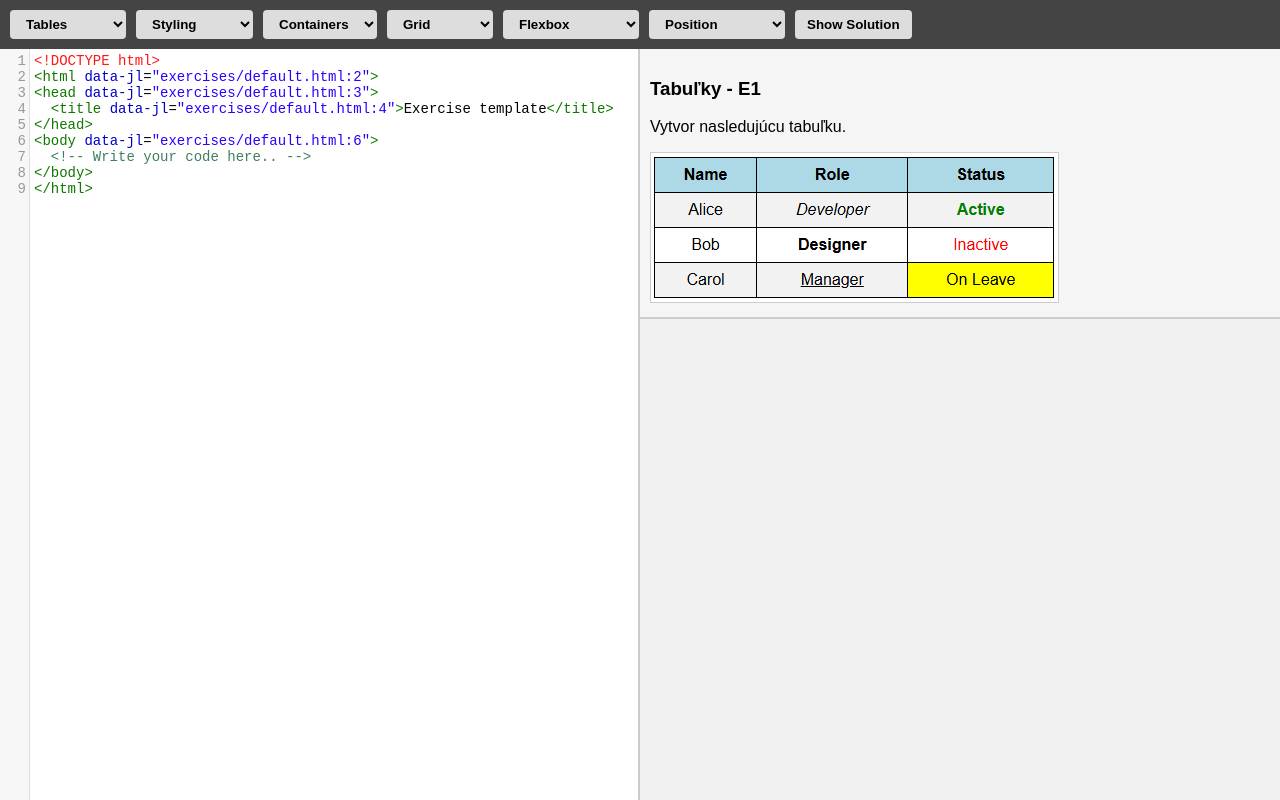
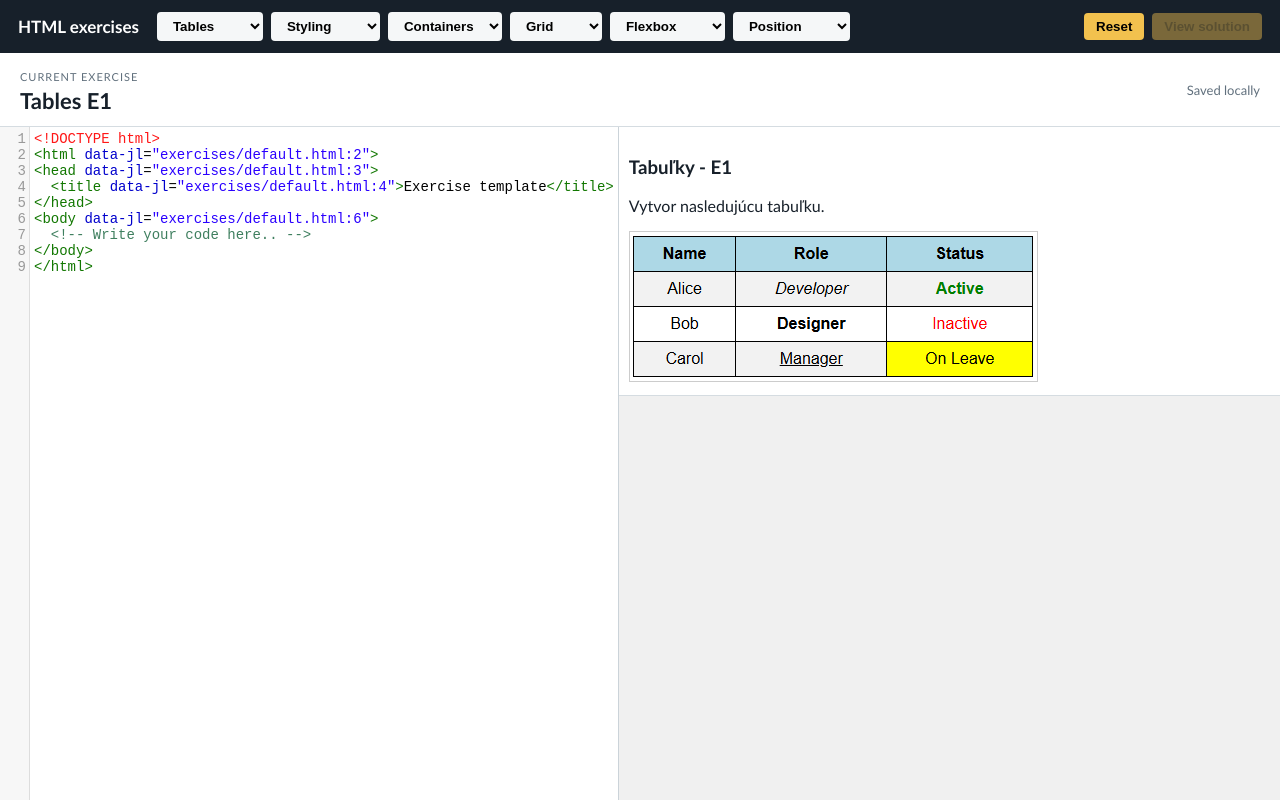
Before and after one commit to CodeCraft-ZAIT-Academy/LECTOR_2AI_EXERCISES, a plain HTML site: page index.html in a window 1280 px wide. Drawn offline with nearby package versions, Linux system fonts and the light colour scheme.

Commit message:
Minor improvements

```diff
--- /dev/null
+++ b/app.js
@@ -0,0 +1,116 @@
+let editor;
+let currentExerciseId = null;
+let starterCode = '';
+let loadRequest = 0;
+let saveTimer;
+const exercises = window.EXERCISES;
+const exerciseSettings = window.EXERCISE_SETTINGS;
+const outputFrame = document.getElementById('output');
+const descriptionDiv = document.getElementById('description');
+const exerciseTitle = document.getElementById('exerciseTitle');
+const saveStatus = document.getElementById('saveStatus');
+const solutionButton = document.getElementById('solutionBtn');
+const solutionDialog = document.getElementById('solutionDialog');
+
+function solutionIsAvailable(exercise) {
+  const categoryUnlocked = exerciseSettings.unlockedCategories.includes(exercise.category);
+  return exerciseSettings.solutionsEnabled && exercise.solution && (exercise.solutionUnlocked || categoryUnlocked);
+}
+
+function buildNavigation() {
+  const nav = document.getElementById('exerciseNav');
+  [...new Set(exercises.map(exercise => exercise.category))].forEach(category => {
+    const select = document.createElement('select');
+    select.setAttribute('aria-label', `${category} exercises`);
+    select.add(new Option(category, ''));
+    exercises.filter(exercise => exercise.category === category).forEach(exercise => {
+      select.add(new Option(exercise.title, exercise.id));
+    });
+    select.addEventListener('change', event => loadExercise(event.target.value, event.target));
+    nav.appendChild(select);
+  });
+}
+
+function setupEditor(initial) {
+  editor = CodeMirror(document.getElementById('editor'), {
+    value: initial,
+    mode: 'htmlmixed',
+    theme: 'eclipse',
+    lineNumbers: true,
+    lineWrapping: false
+  });
+  editor.on('change', updatePreview);
+  updatePreview();
+}
+
+async function loadExercise(id, selectElement) {
+  if (!id) return;
+  const request = ++loadRequest;
+  try {
+    const [codeResponse, descResponse] = await Promise.all([
+      fetch('exercises/default.html'),
+      fetch(`exercises/${id}.desc.html`)
+    ]);
+    if (!codeResponse.ok || !descResponse.ok) throw new Error('Failed to load exercise');
+    const [code, description] = await Promise.all([codeResponse.text(), descResponse.text()]);
+    if (request !== loadRequest) return;
+
+    const exercise = exercises.find(item => item.id === id);
+    currentExerciseId = id;
+    starterCode = code;
+    const savedCode = localStorage.getItem(`html-exercise:${id}`);
+    editor.setValue(savedCode ?? code);
+    descriptionDiv.innerHTML = description;
+    exerciseTitle.textContent = exercise.title;
+    solutionButton.disabled = !solutionIsAvailable(exercise);
+    solutionButton.title = solutionButton.disabled ? 'This solution is currently locked' : 'View solution';
+    saveStatus.textContent = savedCode ? 'Restored from this browser' : 'Starter code loaded';
+    document.querySelectorAll('#exerciseNav select').forEach(select => {
+      if (select !== selectElement) select.value = '';
+    });
+  } catch (error) {
+    alert(`Error loading exercise: ${error.message}`);
+  }
+}
+
+function updatePreview() {
+  outputFrame.srcdoc = editor.getValue();
+  if (currentExerciseId) {
+    clearTimeout(saveTimer);
+    saveTimer = setTimeout(() => {
+      localStorage.setItem(`html-exercise:${currentExerciseId}`, editor.getValue());
+      saveStatus.textContent = 'Saved locally';
+    }, 400);
+  }
+}
+
+async function showSolution() {
+  const exercise = exercises.find(item => item.id === currentExerciseId);
+  if (!solutionIsAvailable(exercise)) return;
+  try {
+    const response = await fetch(`exercises/${currentExerciseId}.sol.html`);
+    if (!response.ok) throw new Error('Failed to load solution');
+    document.querySelector('#solutionCode code').textContent = await response.text();
+    solutionDialog.showModal();
+  } catch (error) {
+    alert(`Error loading solution: ${error.message}`);
+  }
+}
+
+function resetExercise() {
+  if (!currentExerciseId || !confirm('Reset this exercise and remove your saved work?')) return;
+  localStorage.removeItem(`html-exercise:${currentExerciseId}`);
+  editor.setValue(starterCode);
+  saveStatus.textContent = 'Reset to starter code';
+}
+
+document.getElementById('resetBtn').addEventListener('click', resetExercise);
+solutionButton.addEventListener('click', showSolution);
+document.getElementById('closeSolutionBtn').addEventListener('click', () => solutionDialog.close());
+solutionDialog.addEventListener('click', event => {
+  if (event.target === solutionDialog) solutionDialog.close();
+});
+
+buildNavigation();
+setupEditor('');
+loadExercise('tables_e1', document.querySelector('#exerciseNav select'));
--- /dev/null
+++ b/exercises/manifest.js
@@ -0,0 +1,21 @@
+window.EXERCISE_SETTINGS = {
+  solutionsEnabled: true,
+  unlockedCategories: []
+};
+
+window.EXERCISES = [
+  { category: 'Tables', id: 'tables_e1', title: 'Tables E1', solution: true, solutionUnlocked: false },
+  { category: 'Styling', id: 'styling_e1', title: 'Styling E1', solution: false },
+  { category: 'Containers', id: 'containers_e1', title: 'DIV E1', solution: true, solutionUnlocked: false },
+  { category: 'Containers', id: 'containers_e2', title: 'DIV E2', solution: false },
+  { category: 'Containers', id: 'containers_e3', title: 'DIV E3', solution: true, solutionUnlocked: false },
+  { category: 'Containers', id: 'containers_e4', title: 'DIV E4', solution: true, solutionUnlocked: false },
+  { category: 'Grid', id: 'grid_e1', title: 'Grid E1', solution: true, solutionUnlocked: false },
+  { category: 'Grid', id: 'grid_e2', title: 'Grid E2', solution: true, solutionUnlocked: false },
+  { category: 'Grid', id: 'grid_e3', title: 'Grid E3', solution: true, solutionUnlocked: false },
+  { category: 'Flexbox', id: 'flexbox_e1', title: 'Flexbox E1', solution: false },
+  { category: 'Flexbox', id: 'flexbox_e2', title: 'Flexbox E2', solution: false },
+  { category: 'Flexbox', id: 'flexbox_e3', title: 'Flexbox E3', solution: false },
+  { category: 'Position', id: 'position_e1', title: 'Position E1', solution: false },
+  { category: 'Position', id: 'position_e2', title: 'Position E2', solution: false }
+];
--- a/index.html
+++ b/index.html
@@ -2,164 +2,51 @@
 <html lang="en">
 <head>
   <meta charset="UTF-8" />
-  <title>HTML Exercises with Editor, Description & Preview</title>
+  <title>HTML Exercises</title>
   <link rel="stylesheet" href="style.css">
   <link rel="stylesheet" href="https://cdnjs.cloudflare.com/ajax/libs/codemirror/5.65.16/codemirror.min.css" />
   <link rel="stylesheet" href="https://cdnjs.cloudflare.com/ajax/libs/codemirror/5.65.16/theme/eclipse.min.css" />
 </head>
 <body>
   <header>
-    <select id="tables" onchange="loadExercise(this.value, this)">
-      <option value="">Tables</option>
-      <option value="tables_e1">TABLE - E1</option>
-    </select>
-
-    <select id="style" onchange="loadExercise(this.value, this)">
-      <option value="">Styling</option>
-      <option value="styling_e1">Styling - E1</option>
-    </select>
-
-    <select id="containers" onchange="loadExercise(this.value, this)">
-      <option value="">Containers</option>
-      <option value="containers_e1">DIV - E1</option>
-      <option value="containers_e2">DIV - E2</option>
-      <option value="containers_e3">DIV - E3</option>
-      <option value="containers_e4">DIV - E4</option>
-    </select>
-
-    <select id="grid" onchange="loadExercise(this.value, this)">
-      <option value="">Grid</option>
-      <option value="grid_e1">GRID - E1</option>
-      <option value="grid_e2">GRID - E2</option>
-      <option value="grid_e3">GRID - E3</option>
-    </select>
-
-    <select id="flexbox" onchange="loadExercise(this.value, this)">
-      <option value="">Flexbox</option>
-      <option value="flexbox_e1">FLEXBOX - E1</option>
-      <option value="flexbox_e2">FLEXBOX - E2</option>
-      <option value="flexbox_e3">FLEXBOX - E3</option>
-    </select>
-
-    <select id="position" onchange="loadExercise(this.value, this)">
-      <option value="">Position</option>
-      <option value="position_e1">POSITION - E1</option>
-      <option value="position_e2">POSITION - E2</option>
-    </select>
-
-    <button id="solutionBtn" onclick="showSolution()">Show Solution</button>
+    <div class="brand">HTML exercises</div>
+    <nav id="exerciseNav" aria-label="Exercise categories"></nav>
+    <div class="header-actions">
+      <button id="resetBtn" type="button">Reset</button>
+      <button id="solutionBtn" type="button" disabled>View solution</button>
+    </div>
   </header>
 
-  <div id="main">
+  <div id="exerciseBar">
+    <div>
+      <span class="eyebrow">Current exercise</span>
+      <h1 id="exerciseTitle">Choose an exercise</h1>
+    </div>
+    <span id="saveStatus" role="status">Nothing loaded</span>
+  </div>
+
+  <main id="main">
     <div id="editor"></div>
     <div id="right">
       <div id="description"></div>
-      <div id="preview">
-        <iframe id="output"></iframe>
-      </div>
+      <div id="preview"><iframe id="output" title="Exercise preview"></iframe></div>
     </div>
-  </div>
+  </main>
 
-  <!-- CodeMirror core & modes -->
+  <dialog id="solutionDialog">
+    <div class="dialog-header">
+      <h2>Solution</h2>
+      <button id="closeSolutionBtn" type="button">Close</button>
+    </div>
+    <pre id="solutionCode"><code></code></pre>
+  </dialog>
+
   <script src="https://cdnjs.cloudflare.com/ajax/libs/codemirror/5.65.16/codemirror.min.js"></script>
   <script src="https://cdnjs.cloudflare.com/ajax/libs/codemirror/5.65.16/mode/htmlmixed/htmlmixed.min.js"></script>
   <script src="https://cdnjs.cloudflare.com/ajax/libs/codemirror/5.65.16/mode/xml/xml.min.js"></script>
   <script src="https://cdnjs.cloudflare.com/ajax/libs/codemirror/5.65.16/mode/javascript/javascript.min.js"></script>
   <script src="https://cdnjs.cloudflare.com/ajax/libs/codemirror/5.65.16/mode/css/css.min.js"></script>
-
-  <script>
-    let editor;
-    let currentExerciseId = null;
-    const outputFrame = document.getElementById('output');
-    const descriptionDiv = document.getElementById('description');
-
-    function setupEditor(initial) {
-      editor = CodeMirror(document.getElementById('editor'), {
-        value: initial ?? '',
-        mode: "htmlmixed",
-        theme: "eclipse",
-        lineNumbers: true,
-        lineWrapping: false
-      });
-      editor.on("change", updatePreview);
-      updatePreview();
-    }
-
-    async function loadExercise(id, selectElement) {
-      if (!id) return; // nothing selected
-      try {
-        currentExerciseId = id; // remember which exercise is active
-        const codeFile = "exercises/default.html"; // default template (override if needed)
-
-        // fetch starter code
-        const codeResponse = await fetch(codeFile);
-        if (!codeResponse.ok) throw new Error("Failed to load starter code");
-        const code = await codeResponse.text();
-
-        // fetch description (per-exercise)
-        const descResponse = await fetch(`exercises/${id}.desc.html`);
-        if (!descResponse.ok) throw new Error("Failed to load description");
-        const description = await descResponse.text();
-
-        // update editor + preview
-        editor.setValue(code);
-        descriptionDiv.innerHTML = description;
-        updatePreview();
-
-        // reset all selects except the one that triggered this call
-        document.querySelectorAll('select').forEach(sel => {
-          if (sel !== selectElement) sel.selectedIndex = 0;
-        });
-
-        // check if solution exists and enable/disable button
-        const solutionButton = document.querySelector('button#solutionBtn');
-        try {
-          const solResponse = await fetch(`exercises/${id}.sol.html`, { method: 'HEAD' });
-          solutionButton.disabled = !solResponse.ok; // enable if exists, disable otherwise
-        } catch {
-          solutionButton.disabled = true; // disable if any error occurs
-        }
-
-      } catch (err) {
-        alert("Error loading exercise: " + err.message);
-      }
-    }
-
-    function updatePreview() {
-      const code = editor.getValue();
-      const doc = outputFrame.contentDocument || outputFrame.contentWindow.document;
-      doc.open();
-      doc.write(code);
-      doc.close();
-    }
-
-    function showSolution() {
-      if (!currentExerciseId) {
-        alert("No exercise loaded yet");
-        return;
-      }
-      const filePath = `exercises/${currentExerciseId}.sol.html`;
-      fetch(filePath)
-        .then(response => {
-          if (!response.ok) throw new Error("Failed to load solution");
-          return response.text();
-        })
-        .then(solutionCode => {
-          editor.setValue(solutionCode);
-          updatePreview();
-        })
-        .catch(error => {
-          alert("Error loading solution: " + error.message);
-        });
-    }
-
-    // init: create editor first, then load the chosen exercise
-    (function init() {
-      // create editor with empty content so editor exists before loadExercise runs
-      setupEditor('');
-      // load initial exercise (this will fetch template + description and set editor content)
-      loadExercise("tables_e1");
-    })();
-  </script>
+  <script src="exercises/manifest.js"></script>
+  <script src="app.js"></script>
 </body>
 </html>
--- a/style.css
+++ b/style.css
@@ -1,97 +1,80 @@
+* { box-sizing: border-box; }
+
 body {
   margin: 0;
   height: 100vh;
   display: flex;
   flex-direction: column;
-    font-family: sans-serif;
+  color: #17202a;
+  background: #eef2f5;
+  font-family: "Trebuchet MS", sans-serif;
 }
 
 header {
-    background: #444;
-    padding: 10px;
+  background: #17202a;
+  padding: 12px 18px;
   display: flex;
+  align-items: center;
   gap: 10px;
+  flex-wrap: wrap;
+  color: white;
 }
 
-  header button {
+.brand { font-size: 17px; font-weight: bold; margin-right: 8px; white-space: nowrap; }
+#exerciseNav, .header-actions { display: flex; gap: 8px; flex-wrap: wrap; }
+.header-actions { margin-left: auto; }
+
+header button, header select {
   padding: 6px 12px;
-    border: none;
-    cursor: pointer;
-    background: #ddd;
+  border: 0;
   border-radius: 4px;
-    font-weight: bold;
-  }
-
-  header button:hover {
-    background: #bbb;
-  }
-
-  header select {
-    padding: 6px 12px;
-    border: none;
-    border-radius: 4px;
-    background: #ddd;
   font-weight: bold;
   cursor: pointer;
 }
 
-  header select:hover {
-    background: #bbb;
+header button { background: #f2c14e; }
+header button:hover { background: #ffd978; }
+header button:disabled { opacity: .45; cursor: not-allowed; }
+header select { background: #f5f7f8; }
+header select:hover { background: white; }
+
+#exerciseBar {
+  display: flex;
+  align-items: center;
+  justify-content: space-between;
+  gap: 16px;
+  padding: 12px 20px;
+  background: white;
+  border-bottom: 1px solid #d5dce1;
 }
 
-  #main {
-    flex: 1;
-    display: flex;
-    min-height: 0; /* important for flex children to scroll correctly */
+.eyebrow { color: #61707d; font-size: 11px; text-transform: uppercase; letter-spacing: 1px; }
+h1 { margin: 3px 0 0; font-size: 22px; }
+#saveStatus { color: #61707d; font-size: 13px; }
+
+#main { flex: 1; display: flex; min-height: 0; }
+#editor { flex: 0 0 46%; display: flex; flex-direction: column; min-height: 0; }
+.CodeMirror { flex: 1; font-size: 14px; border-right: 1px solid #cbd3d9; }
+.CodeMirror-scroll { overflow-x: auto !important; overflow-y: auto !important; }
+.CodeMirror pre { white-space: pre !important; }
+
+#right { flex: 1; display: flex; flex-direction: column; min-height: 0; }
+#description { padding: 10px; background: white; border-bottom: 1px solid #d5dce1; overflow: visible; }
+#preview { flex: 1; display: flex; }
+iframe { flex: 1; border: none; background: #f0f0f0; }
+
+dialog { width: min(850px, 90vw); max-height: 85vh; padding: 0; border: 0; border-radius: 6px; box-shadow: 0 18px 60px #0005; }
+dialog::backdrop { background: #17202a99; }
+.dialog-header { display: flex; align-items: center; justify-content: space-between; padding: 12px 16px; background: #17202a; color: white; }
+.dialog-header h2 { margin: 0; font-size: 18px; }
+.dialog-header button { padding: 6px 12px; border: 0; border-radius: 4px; cursor: pointer; }
+#solutionCode { margin: 0; padding: 18px; overflow: auto; max-height: 70vh; background: #f7f8f9; font: 13px/1.5 Consolas, monospace; }
+
+@media (max-width: 800px) {
+  body { height: auto; min-height: 100vh; }
+  #main { flex-direction: column; min-height: 900px; }
+  #editor { flex: 0 0 430px; }
+  #right { min-height: 560px; }
+  .header-actions { margin-left: 0; }
+  #exerciseBar { align-items: flex-start; flex-direction: column; }
 }
-
-  /* Editor container */
-  #editor {
-    flex: 1;
-    display: flex;
-    flex-direction: column;
-    min-height: 0; /* allow CodeMirror to shrink properly */
-  }
-
-  .CodeMirror {
-    flex: 1;
-    font-size: 14px;
-    border-right: 2px solid #ccc;
-    /* Do not set overflow manually; CodeMirror handles scrollbars */
-  }
-
-  .CodeMirror-scroll {
-    overflow-x: auto !important;
-    overflow-y: auto !important;
-  }
-
-  /* Ensure CodeMirror lines do not wrap (prevents visual wrapping and forces horizontal scroll) */
-  .CodeMirror pre {
-    white-space: pre !important;
-  }
-
-  /* Right side: description + preview */
-  #right {
-    flex: 1;
-    display: flex;
-    flex-direction: column;
-    min-height: 0;
-  }
-
-  #description {
-    padding: 10px;
-    background: #f5f5f5;
-    border-bottom: 2px solid #ccc;
-    overflow: visible; /* dynamic height based on content */
-  }
-
-  #preview {
-    flex: 1; /* remaining space */
-    display: flex;
-  }
-
-  iframe {
-    flex: 1;
-    border: none;
-    background: #f0f0f0;
-  }
```
Also changed, not shown: 1 other file. Lines whose indentation alone changed are shown as unchanged.
